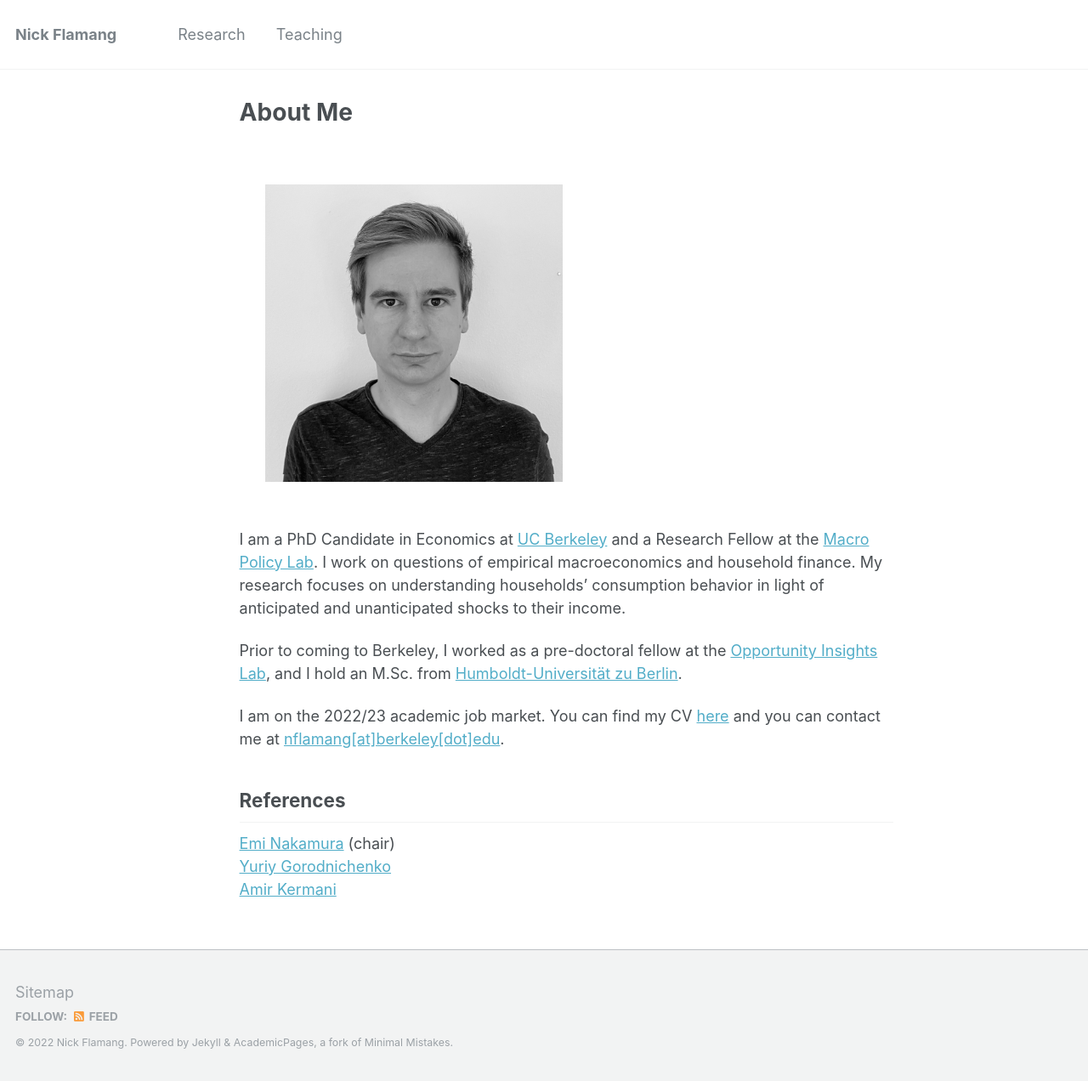
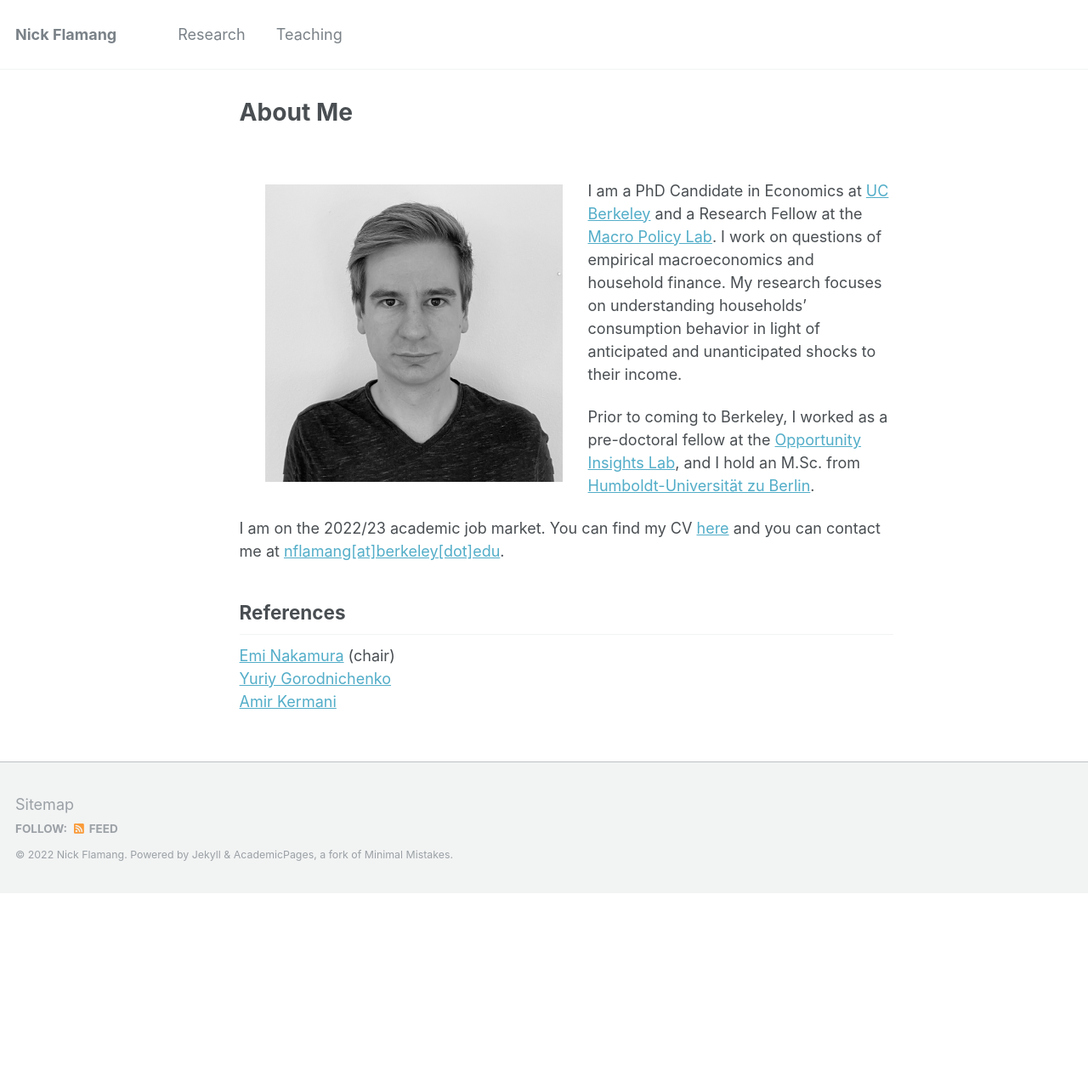
Before and after one commit to nickflamang/nickflamang.github.io, a Jekyll site: the page built from test_index.md, in a window 1280 px wide. Shown: the whole page at 85% size. Built offline with Jekyll 4.4.1, drawn with Linux system fonts in a browser that asks for light colours; after the commit the page ends 1051 px from its top, so only the background shows below that.

Commit message:
Update test_index.md

```diff
--- a/test_index.md
+++ b/test_index.md
@@ -4,7 +4,7 @@ author_profile: false
 ---
 
 <br />
-<img width="350" style="vertical-align:left;margin:30px 30px" src="{{ site.url }}/images/nick_website.jpg" alt="A photo of Nick Flamang">
+<img align="left" width="350" style="vertical-align:left;margin:30px 30px" src="{{ site.url }}/images/nick_website.jpg" alt="A photo of Nick Flamang">
 
 I am a PhD Candidate in Economics at [UC Berkeley](https://www.econ.berkeley.edu/) and a Research Fellow at the [Macro Policy Lab](https://www.macropolicylab.org/). I work on questions of empirical macroeconomics and household finance. My research focuses on understanding households' consumption behavior in light of anticipated and unanticipated shocks to their income.
 
```
